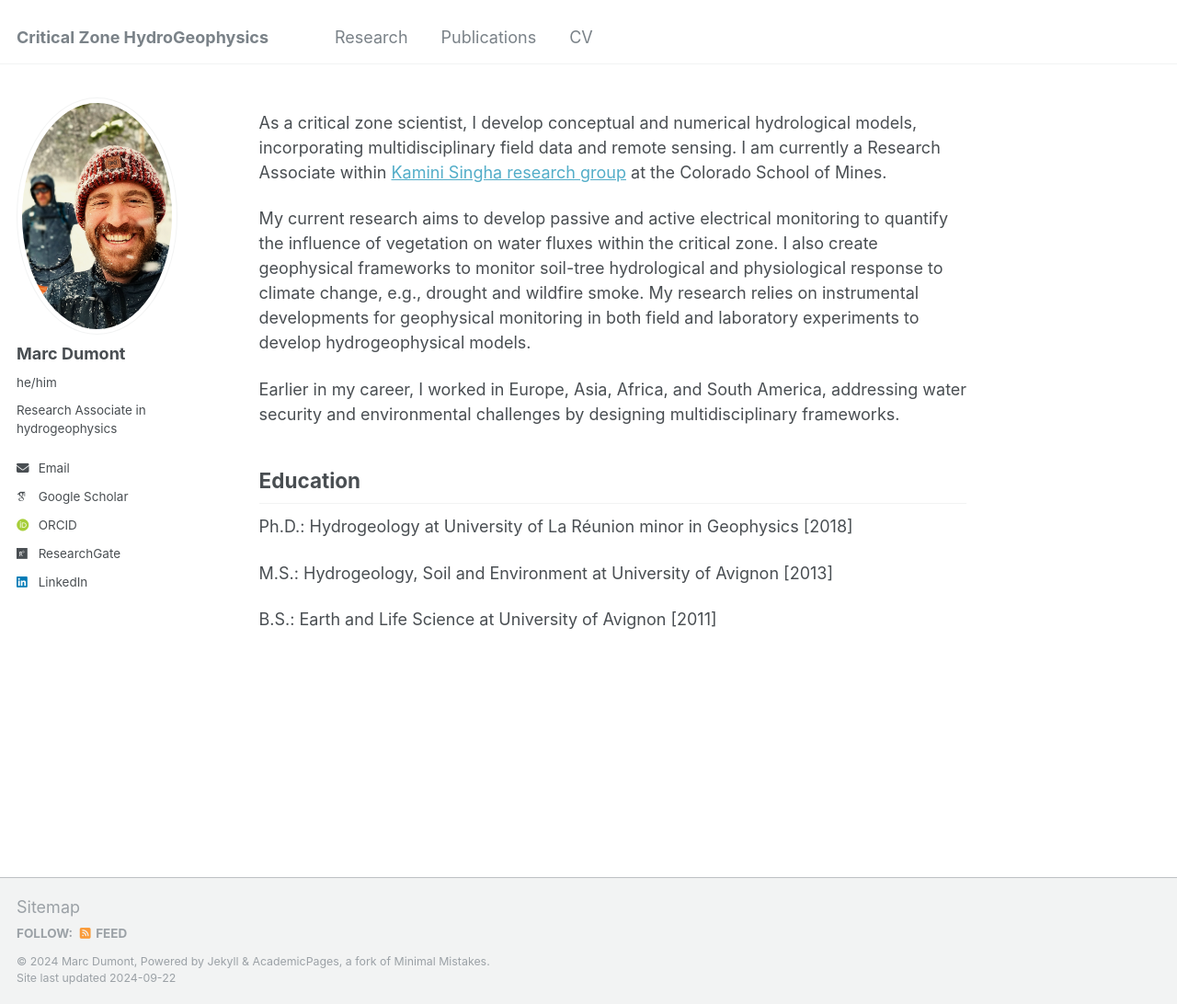
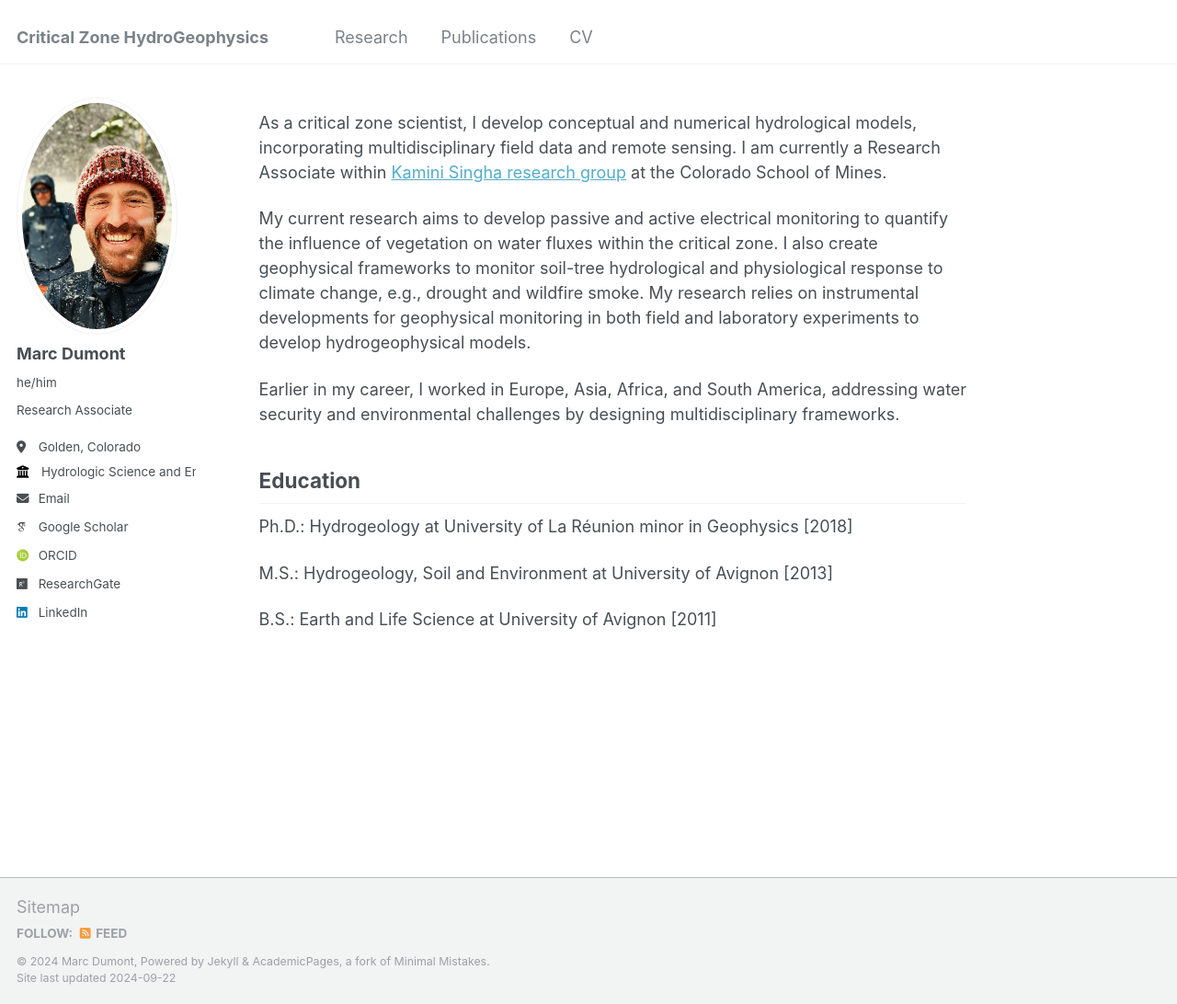
Before and after one commit to HydroDumont/hydrodumont.github.io, a Jekyll site: the page built from _pages/about.md, in a window 1280 px wide and 1092 px high. Shown: the whole window at 92% size. Built offline with Jekyll 4.4.1, drawn with Linux system fonts in a browser that asks for light colours; some web fonts are replaced.

Commit message:
Update _config.yml

```diff
--- a/_config.yml
+++ b/_config.yml
@@ -24,10 +24,10 @@ author:
   avatar           : "profilev2.png"
   name             : "Marc Dumont"
   pronouns         : "he/him"
-  bio              : "Research Associate in hydrogeophysics"
-  #location         : "Golden, Colorado"
+  bio              : "Research Associate"
+  location         : "Golden, Colorado"
   university       : "Colorado School of Mines"
-  #employer         : "https://people.mines.edu/ksingha/"
+  employer         : "Hydrologic Science and Engineering Program"
   uri              : # URL
   email            : "marc.dumont@mines.edu"
 
```
